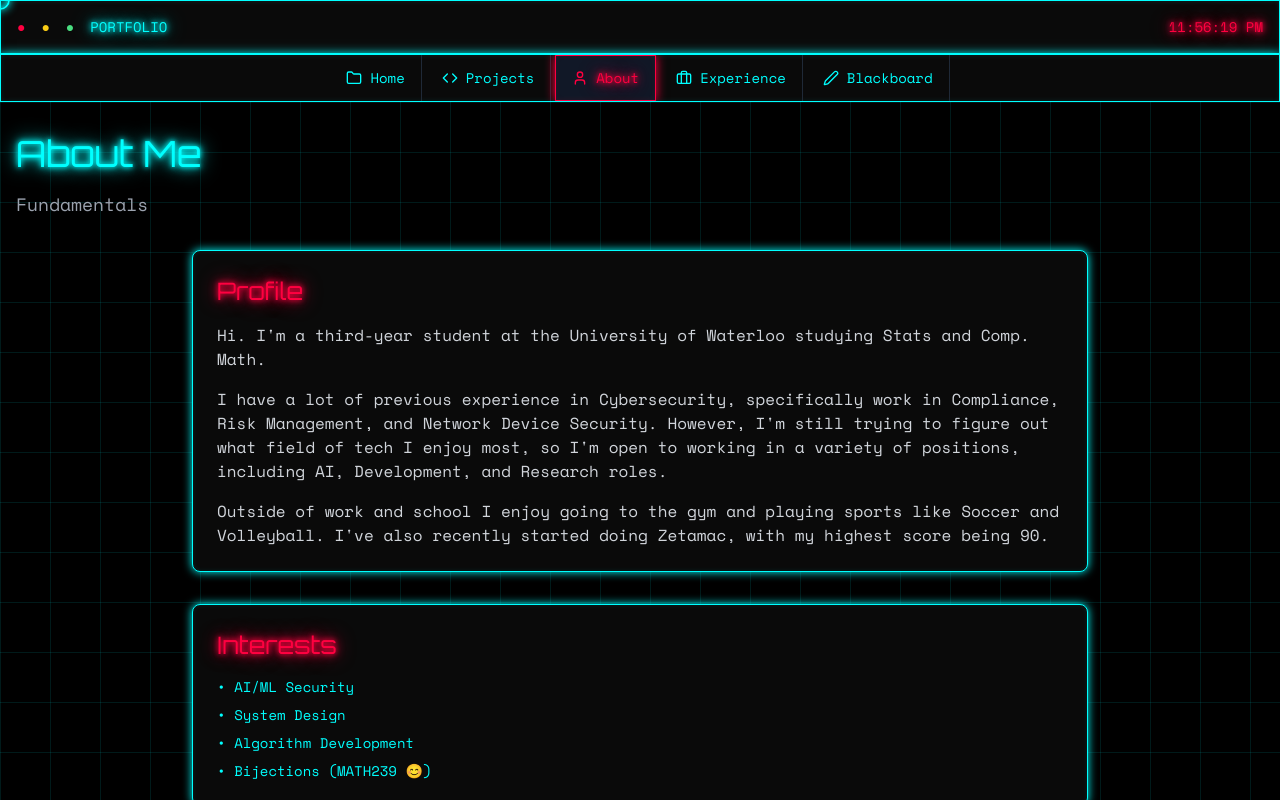
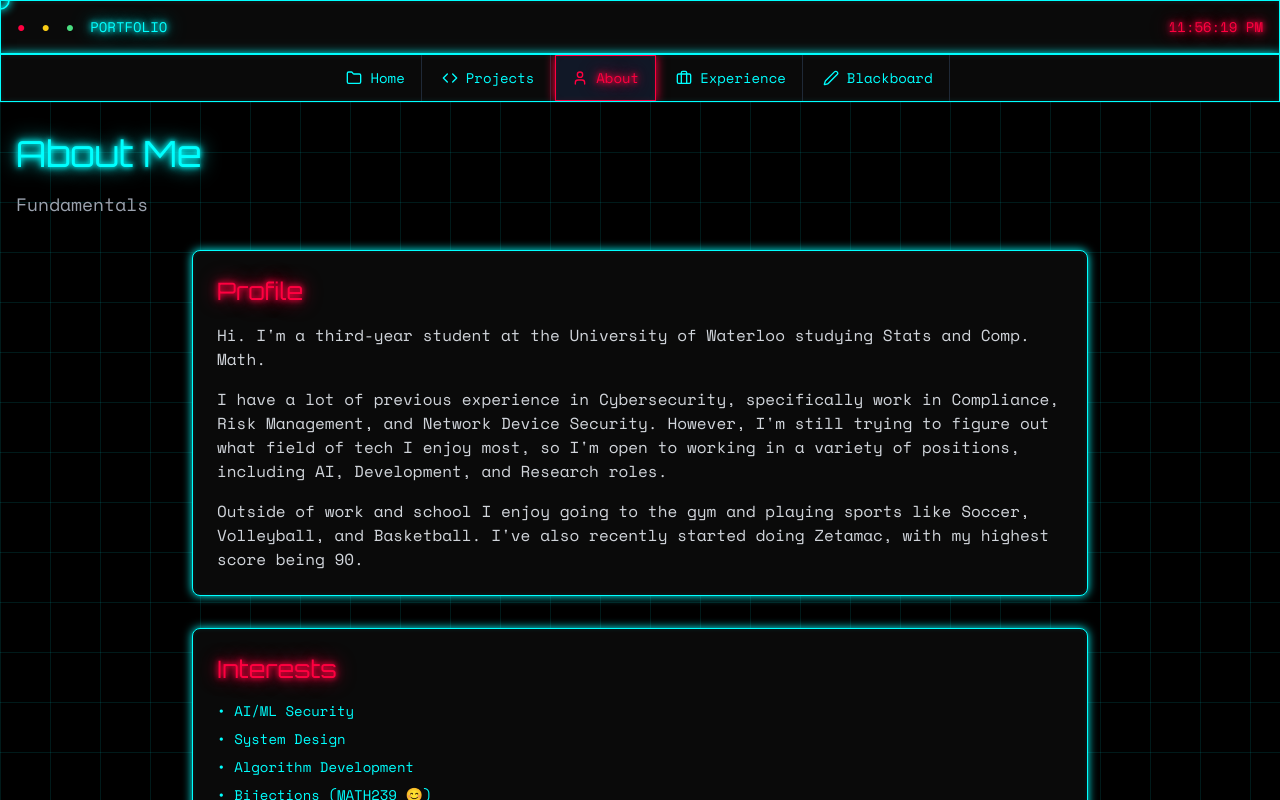
Before and after one commit to adisk22/adifinalportfolio, a React (Vite) app: page /about-me in a window 1280 px wide. Shown: the top 800 px of the page. Built offline with nearby package versions, Linux system fonts and the light colour scheme.

Commit message:
Testing again

```diff
--- a/src/pages/About.tsx
+++ b/src/pages/About.tsx
@@ -34,8 +34,7 @@ const About = () => {
                 I'm open to working in a variety of positions, including AI, Development, and Research roles.
               </p>
               <p>
-                Outside of work and school I enjoy going to the gym and playing sports like Soccer and
-                Volleyball. I've also recently started doing Zetamac, with my highest score being 90.
+                Outside of work and school I enjoy going to the gym and playing sports like Soccer, Volleyball, and Basketball. I've also recently started doing Zetamac, with my highest score being 90.
               </p>
             </div>
           </div>
```
